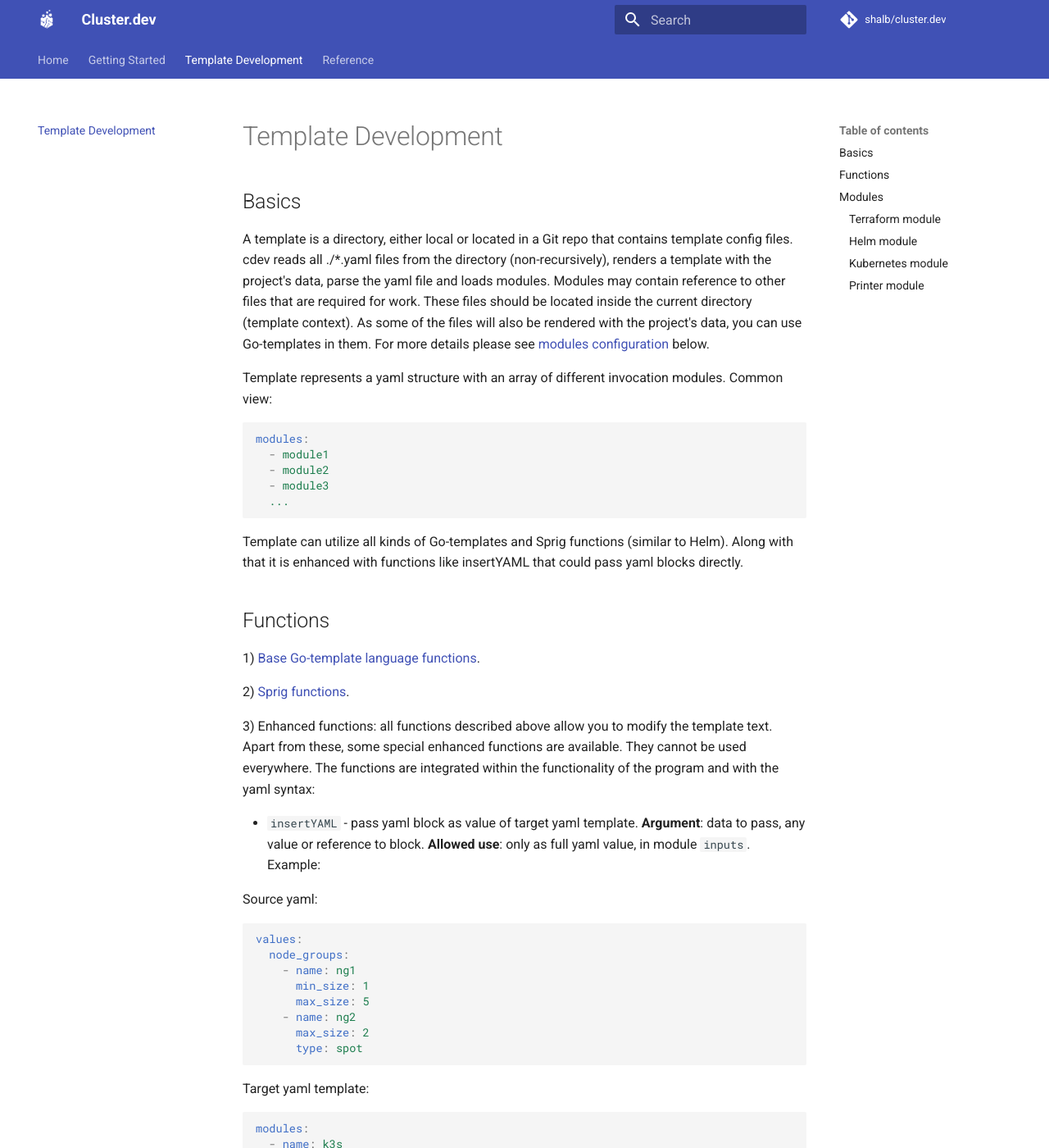
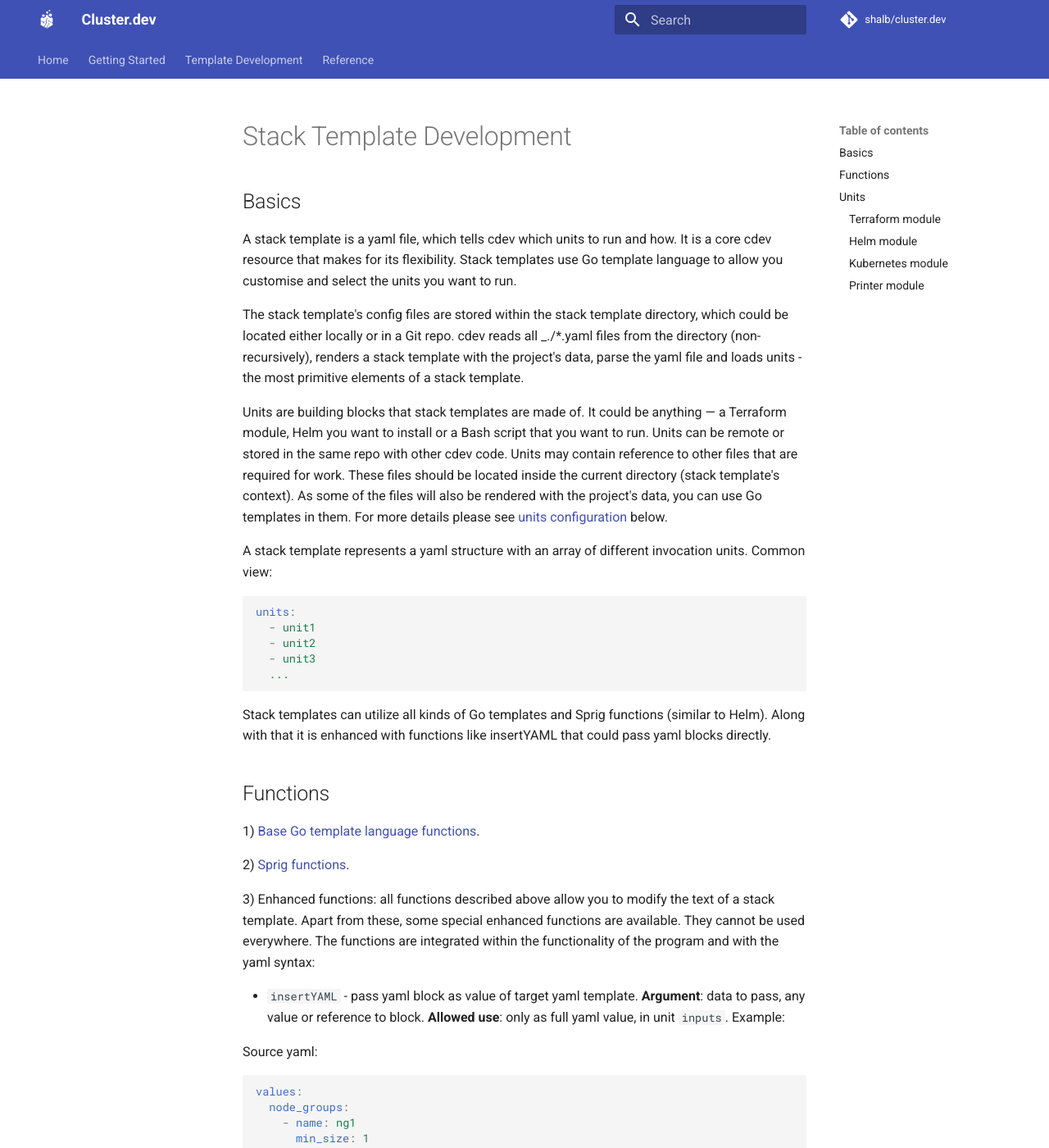
Before and after one commit to shalb/cluster.dev, an MkDocs documentation site: the page built from docs/stack-template-development.md, in a window 1280 px wide and 1400 px high. Shown: the whole window at 82% size. Built offline with MkDocs 1.6.1 and Material for MkDocs 9.7.7, drawn with Linux system fonts in a browser that asks for light colours; comment, search, counter and statistics services are not loaded; some of the changed text lies outside the part shown.

Commit message:
Update and rename template-development.md to stack-template-development.md

````diff
--- a/docs/template-development.md
+++ b/docs/stack-template-development.md
@@ -1,30 +1,34 @@
-# Template Development
+# Stack Template Development
 
 ## Basics
 
-A template is a directory, either local or located in a Git repo that contains template config files. cdev reads all ./*.yaml files from the directory (non-recursively), renders a template with the project's data, parse the yaml file and loads modules. Modules may contain reference to other files that are required for work. These files should be located inside the current directory (template context). As some of the files will also be rendered with the project's data, you can use Go-templates in them. For more details please see [modules configuration](#modules) below.
+A stack template is a yaml file, which tells cdev which units to run and how. It is a core cdev resource that makes for its flexibility. Stack templates use Go template language to allow you customise and select the units you want to run.
 
-Template represents a yaml structure with an array of different invocation modules. Common view:
+The stack template's config files are stored within the stack template directory, which could be located either locally or in a Git repo. cdev reads all _./*.yaml files from the directory (non-recursively), renders a stack template with the project's data, parse the yaml file and loads units - the most primitive elements of a stack template.
+
+Units are building blocks that stack templates are made of. It could be anything — a Terraform module, Helm you want to install or a Bash script that you want to run. Units can be remote or stored in the same repo with other cdev code. Units may contain reference to other files that are required for work. These files should be located inside the current directory (stack template's context). As some of the files will also be rendered with the project's data, you can use Go templates in them. For more details please see [units configuration](#units) below.
+
+A stack template represents a yaml structure with an array of different invocation units. Common view:
 
 ```yaml
-modules:
-  - module1
-  - module2
-  - module3
+units:
+  - unit1
+  - unit2
+  - unit3
   ...
 ```
 
-Template can utilize all kinds of Go-templates and Sprig functions (similar to Helm). Along with that it is enhanced with functions like insertYAML that could pass yaml blocks directly.
+Stack templates can utilize all kinds of Go templates and Sprig functions (similar to Helm). Along with that it is enhanced with functions like insertYAML that could pass yaml blocks directly.
 
 ## Functions
 
-1) [Base Go-template language functions](https://golang.org/pkg/text/template/#hdr-Functions).
+1) [Base Go template language functions](https://golang.org/pkg/text/template/#hdr-Functions).
 
 2) [Sprig functions](https://masterminds.github.io/sprig/).
 
-3) Enhanced functions: all functions described above allow you to modify the template text. Apart from these, some special enhanced functions are available. They cannot be used everywhere. The functions are integrated within the functionality of the program and with the yaml syntax:
+3) Enhanced functions: all functions described above allow you to modify the text of a stack template. Apart from these, some special enhanced functions are available. They cannot be used everywhere. The functions are integrated within the functionality of the program and with the yaml syntax:
 
-* `insertYAML` - pass yaml block as value of target yaml template. **Argument**: data to pass, any value or reference to block. **Allowed use**: only as full yaml value, in module `inputs`. Example:
+* `insertYAML` - pass yaml block as value of target yaml template. **Argument**: data to pass, any value or reference to block. **Allowed use**: only as full yaml value, in unit `inputs`. Example:
 
 Source yaml:
 
@@ -48,7 +52,7 @@
     node_groups: {{ insertYAML .values.node_groups }}
 ```
 
-Rendered template:
+Rendered stack template:
 
 ```yaml
 modules:
@@ -63,11 +67,11 @@
       type: spot
 ```
 
-* `remoteState` - is used for passing data between modules and infrastructures, can be used in pre/post hooks. **Argument**: string, path to remote state consisting of 3 parts separated by a dot: `"infra_name.module_name.output_name"`. Since the name of the infrastructure is unknown inside the template, you can use "this" instead:`"this.module_name.output_name"`. **Allowed use**:
+* `remoteState` - is used for passing data across units and stacks, can be used in pre/post hooks. **Argument**: string, path to remote state consisting of 3 parts separated by a dot: `"stack_name.unit_name.output_name"`. Since the name of the stack is unknown inside the stack template, you can use "this" instead:`"this.unit_name.output_name"`. **Allowed use**:
 
-    * all modules types: in `inputs`;
+    * all units types: in `inputs`;
 
-    * all modules types: in modules pre/post hooks;
+    * all units types: in units pre/post hooks;
 
     * in Kubernetes modules: in Kubernetes manifests.
 
@@ -82,7 +86,7 @@
 172.18.0.0/16
 ```
 
-## Modules
+## Units
 
 All modules described below have a common format and common fields. Base example:
 
````
